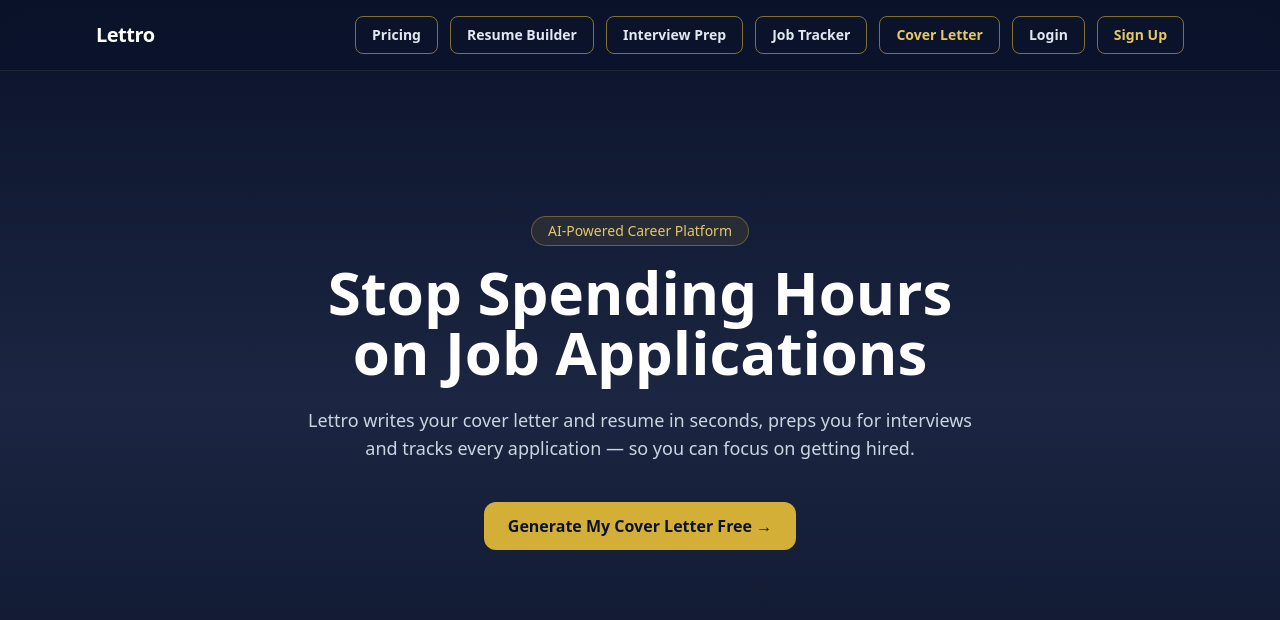
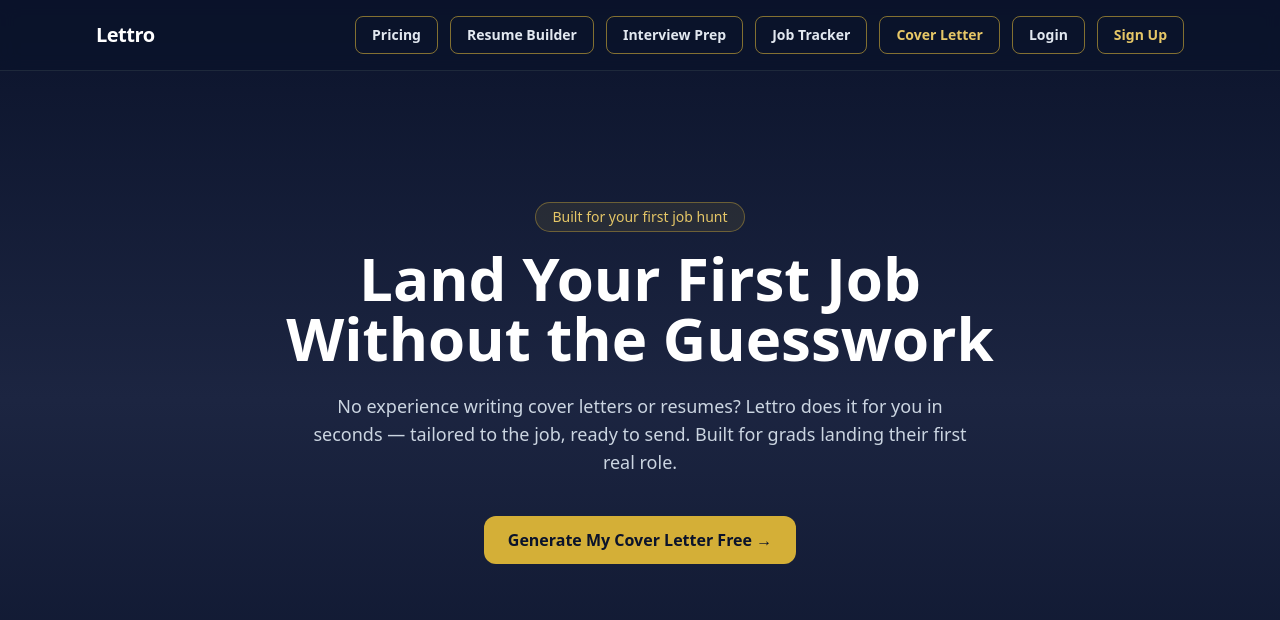
Before and after one commit to GABEcode2a/lettro, a Next.js app: page / in a window 1280 px wide. Shown: the top 620 px of the page. Built offline with nearby package versions, Linux system fonts and the light colour scheme; no server answers.

Commit message:
reposition landing page for new grads

```diff
--- a/app/page.tsx
+++ b/app/page.tsx
@@ -4,13 +4,13 @@
   return (
     <section className="mx-auto flex min-h-[70vh] max-w-4xl flex-col items-center justify-center text-center">
       <p className="mb-4 inline-flex rounded-full border border-gold-500/40 bg-gold-500/10 px-4 py-1 text-sm font-medium text-gold-400">
-        AI-Powered Career Platform
+      Built for your first job hunt
       </p>
       <h1 className="text-balance text-4xl font-bold leading-tight text-white sm:text-5xl md:text-6xl">
-      Stop Spending Hours on Job Applications
+      Land Your First Job Without the Guesswork
       </h1>
       <p className="mt-6 max-w-2xl text-pretty text-base text-slate-300 sm:text-lg">
-      Lettro writes your cover letter and resume in seconds, preps you for interviews and tracks every application — so you can focus on getting hired.
+      No experience writing cover letters or resumes? Lettro does it for you in seconds — tailored to the job, ready to send. Built for grads landing their first real role.
       </p>
       <Link
         href="/generate"
```
